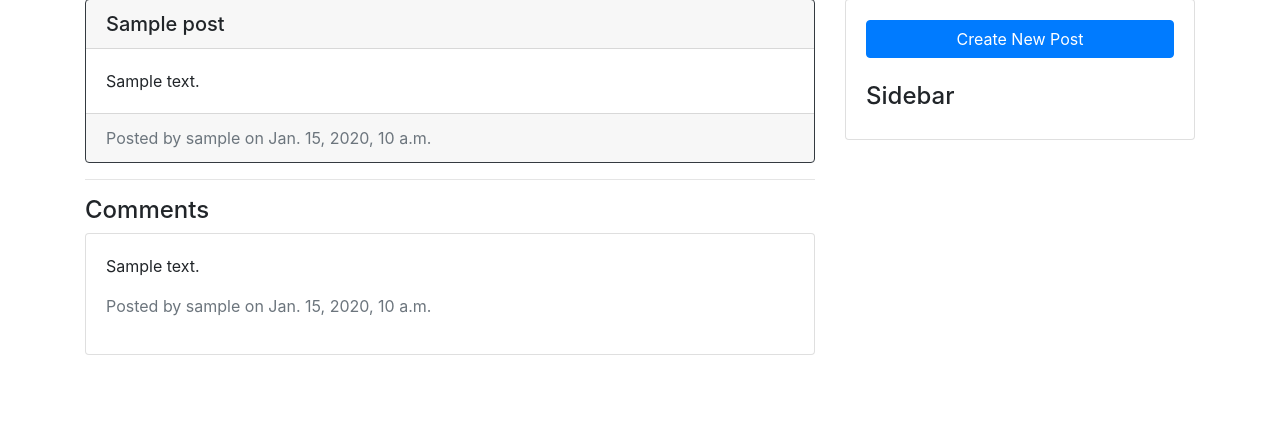
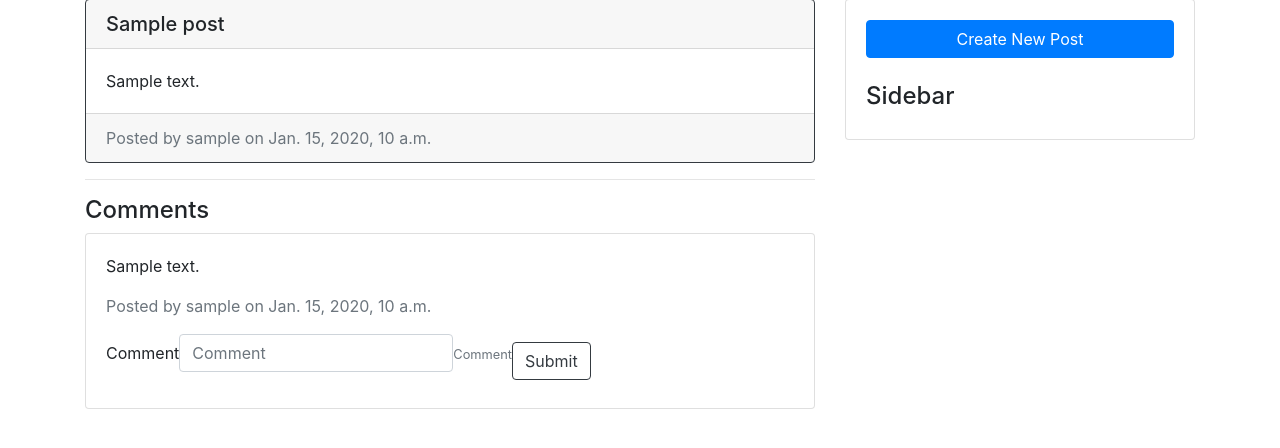
Before and after one commit to WeilonYing/infs2608-neddit, a Django app: page /n/1/1 in a window 1280 px wide. Shown: the part 235-683 px from the top of the page. Run offline with Django 3.2, Linux system fonts and the light colour scheme; a user stored in the database is signed in; tables that the repository leaves empty hold one stand-in row (values such as "Sample post"); some libraries are stand-ins or nearby versions.

Commit message:
New changes: * Implemented comment replies

```diff
--- a/neddit/website/forms.py
+++ b/neddit/website/forms.py
@@ -9,5 +9,9 @@ class LoginForm(forms.Form):
 class PostForm(forms.Form):
     title = forms.CharField(label="Title", max_length=200)
     content = forms.CharField(
-        label="Content", widget=forms.Textarea, required=False)
+        label="Content", widget=forms.Textarea, required=False, strip=True)
     file = forms.FileField(label="Upload Notes", required=False)
+
+
+class CommentForm(forms.Form):
+    comment = forms.CharField(label="Comment", help_text="Comment", strip=True)
--- a/neddit/website/models.py
+++ b/neddit/website/models.py
@@ -21,7 +21,6 @@ class Post(models.Model):
         return '{0}/{1}/%Y-%m-%d-%H-%M-%S/{2}'.format(
             instance.subneddit.id, instance.author.username, filename)
 
-    id = models.IntegerField(primary_key=True)
     subneddit = models.ForeignKey(Subneddit, on_delete=models.CASCADE)
     title = models.CharField(max_length=200)
     submitDate = models.DateTimeField()
--- a/neddit/website/templates/website/post_comment.html
+++ b/neddit/website/templates/website/post_comment.html
@@ -1,3 +1,4 @@
+{% load bootstrap4 %}
 {% if comments %}
   {% for c in comments %}
     <div class="card my-2">
@@ -6,6 +7,16 @@
         <p class="text-muted">
           Posted by {{ c.comment.author }} on {{ c.comment.submitDate }}
         </p>
+
+        {% if user.is_authenticated %}
+          <form method="POST" class="form-inline"
+              action="{% url 'website:postcomment' sub_id=subneddit.id post_id=post.id parent_comment_id=c.comment.id %}">
+            {% csrf_token %}
+
+            {% bootstrap_form form layout='inline' %}
+            {% bootstrap_button "Submit" button_type="submit" button_class="btn-outline-dark" %}
+          </form>
+        {% endif %}
         {% include 'website/post_comment.html' with comments=c.children %}
       </div>
     </div>
--- a/neddit/website/templates/website/subneddit_viewpost.html
+++ b/neddit/website/templates/website/subneddit_viewpost.html
@@ -13,6 +13,6 @@
 
 <hr />
 <h4>Comments</h4>
-{% include 'website/post_comment.html' with comments=comments %}
+{% include 'website/post_comment.html' with comments=comments form=form %}
 
 {% endblock %}
--- a/neddit/website/urls.py
+++ b/neddit/website/urls.py
@@ -10,5 +10,8 @@ urlpatterns = [
     path('accounts/', include('django.contrib.auth.urls')),
     path('n/<str:sub_id>/', views.view_subneddit, name='subneddit'),
     path('n/<str:sub_id>/new/', views.view_newpost, name='newpost'),
-    path('n/<str:sub_id>/<int:post_id>', views.view_post, name='viewpost')
+    path('n/<str:sub_id>/<int:post_id>', views.view_post, name='viewpost'),
+    path('n/<str:sub_id>/<int:post_id>/<int:parent_comment_id>',
+            views.post_comment,
+            name="postcomment")
 ]
--- a/neddit/website/utils.py
+++ b/neddit/website/utils.py
@@ -14,8 +14,8 @@ def create_post(
     @param file: File, optional
     @param isTextPost: bool, optional
     @param submitDate: datetime, optional
-    @return: whether post creation was successful
-    @rtype: bool
+    @return: Post, if creation successful
+    @rtype: Post
     """
     try:
         subneddit_fkey = Subneddit.objects.get(id=subneddit)
@@ -28,12 +28,42 @@ def create_post(
             isTextPost=isTextPost,
             submitDate=submitDate)
         p.save()
-        return True
+        return p
     except Exception as e:
         print(e)
-        return False
+        return None
+
+
+def create_comment(
+    post, parentComment, content, author, submitDate=datetime.now()):
+    """
+    Create and save a comment to database.
+
+    @param post: Post model object
+    @param parentComment: Comment model object, the comment's parent if exists. Nullable.
+    @param content: string, contents of comment
+    @param author: User model object, the user who wrote the comment
+    @param submitDate: datetime, optional
+    @return: Comment, if creation successful
+    @rtype: Comment
+    """
+    try:
+        c = Comment(
+            post=post,
+            parentComment=parentComment,
+            content=content,
+            submitDate=submitDate,
+            author=author)
+        c.save()
+        print(c)
+        return c
+    except Exception as e:
+        print(e)
+        return None
+
 
 def recursive_get_child_comments(parentcomment):
+    """Recursively get the children of a given comment"""
     comment_tree = []
     for c in Comment.objects.filter(parentComment=parentcomment):
         comment_tree.append({
@@ -43,7 +73,9 @@ def recursive_get_child_comments(parentcomment):
 
     return comment_tree
 
+
 def get_comments(post):
+    """Get a list of comments of a given post"""
     # first, get top level comments, then recursively get its children
     comment_tree = []
     for c in Comment.objects.filter(parentComment=None, post=post):
--- a/neddit/website/views.py
+++ b/neddit/website/views.py
@@ -3,9 +3,9 @@ from django.shortcuts import render
 from django.urls import reverse
 from django.views import generic
 
-from .forms import LoginForm, PostForm
-from .models import Post, Subneddit
-from .utils import create_post, get_comments
+from .forms import CommentForm, LoginForm, PostForm
+from .models import Comment, Post, Subneddit
+from .utils import create_comment, create_post, get_comments
 
 
 class BaseView(generic.TemplateView):
@@ -65,12 +65,14 @@ def view_newpost(request, sub_id):
         file = None  # TODO: Add file support #6
         isTextPost = True  # TODO: Add file support #6
 
-        if create_post(sub_id, title, author, content, file, isTextPost):
+        post_obj = create_post(sub_id, title, author, content, file, isTextPost)
+        if post_obj is not None:
             return HttpResponseRedirect(
-                reverse('website:subneddit', args=(sub_id,)))
+                reverse('website:viewpost', args=(sub_id, post_obj.id,)))
         return HttpResponseServerError()
 
     return render(request, 'website/subneddit_newpost.html', context)
+
 
 def view_post(request, sub_id, post_id):
     sub_id = sub_id.upper()
@@ -80,11 +82,43 @@ def view_post(request, sub_id, post_id):
 
     post_obj = Post.objects.get(id=post_id)
     comments = get_comments(post_obj)
-    print(comments)
     context = {
         'subneddit': subneddit_obj,
         'sidebar': "",
         'post': post_obj,
-        'comments': comments
+        'comments': comments,
+        'form': CommentForm()
     }
     return render(request, 'website/subneddit_viewpost.html', context)
+
+
+def post_comment(request, sub_id, post_id, parent_comment_id):
+    if (request.method != "POST"
+            or request.POST['comment'] is None
+            or len(request.POST['comment']) == 0):
+        # show post page if not post request, or no text entered
+        return view_post(request, sub_id, post_id)
+    if not request.user.is_authenticated:
+        return HttpResponseForbidden()
+
+    sub_id = sub_id.upper()
+    subneddit_obj = Subneddit.objects.get(id=sub_id)
+    if not subneddit_obj:
+        return HttpResponseNotFound()
+    post_obj = Post.objects.get(id=post_id)
+    if not post_obj:
+        return HttpResponseNotFound()
+
+    parent_comment_obj = None
+    if parent_comment_id >= 0:  # if < 0, no parent comment
+        parent_comment_obj = Comment.objects.get(id=parent_comment_id)
+        if not parent_comment_obj:
+            return HttpResponseNotFound()
+
+    comment_obj = create_comment(
+            post_obj, parent_comment_obj, request.POST['comment'], request.user)
+
+    if comment_obj is not None:
+        return HttpResponseRedirect(
+            reverse('website:viewpost', args=(sub_id, post_obj.id,)))
+    return HttpResponseServerError()
```
Also changed, not shown: neddit/website/templates/website/landing.html (+5 -5 lines), neddit/website/migrations/0002_auto_20180515_1853.py (added), 1 other file.
